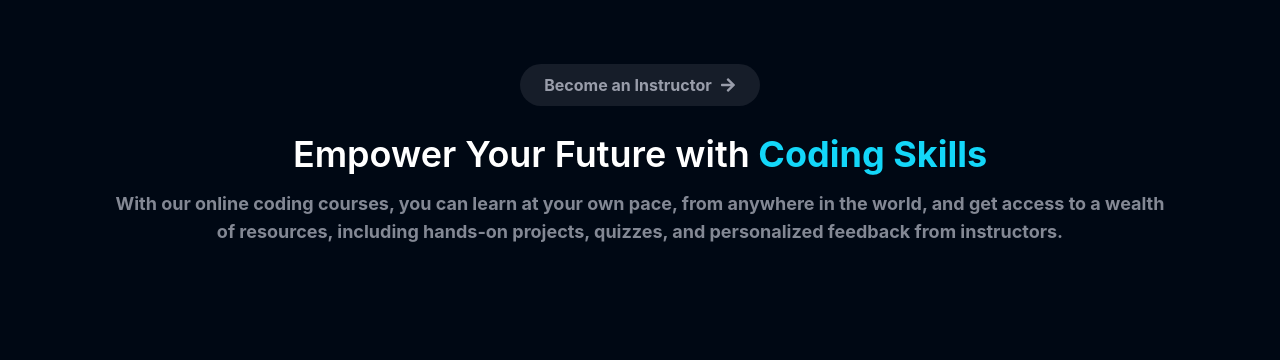
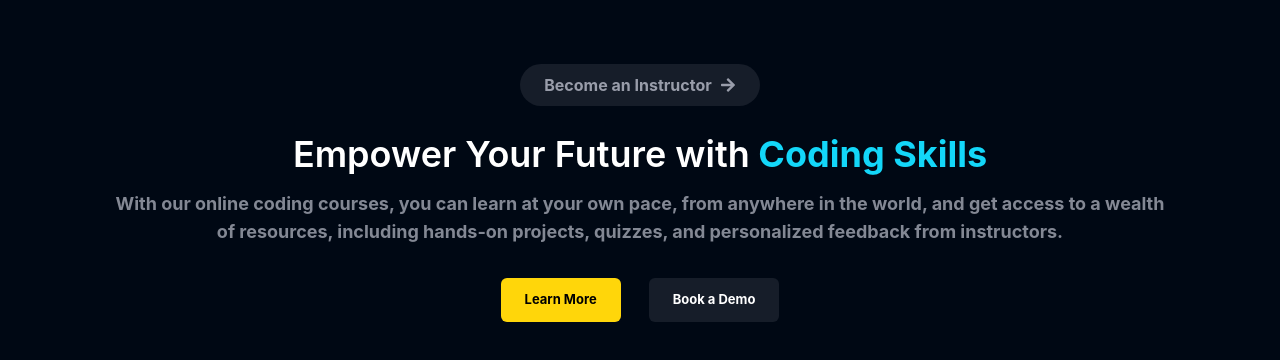
Before and after one commit to safi-sfn/studyNotion, a React (Create React App) app: page / in a window 1280 px wide. Shown: the top 360 px of the page. Built offline with nearby package versions, Linux system fonts and the light colour scheme.

Commit message:
button and video

```diff
--- a/src/pages/Home.jsx
+++ b/src/pages/Home.jsx
@@ -2,6 +2,8 @@ import React from "react";
 import {FaArrowRight} from "react-icons/fa"
 import {Link} from "react-router-dom"
 import HighlightText from "../components/core/HomePage/HighlightText"
+import CTAButton from "../components/core/HomePage/Button"
+import Banner from "../assets/Images/banner.mp4"
 
 const Home = () =>{
     return(
@@ -28,6 +30,25 @@ const Home = () =>{
                 from anywhere in the world, and get access to a wealth of resources,
                 including hands-on projects, quizzes, and personalized feedback from instructors.
                 </div>
+                <div className="flex flex-row gap-7 mt-8">
+                    <CTAButton active={true} linkto={"/signup"}>
+                        Learn More
+                    </CTAButton>
+
+                    <CTAButton active={false} linkto={"/login"}>
+                        Book a Demo
+                    </CTAButton>
+                </div>
+                <div className="shadow-blue-200 my-16">
+                    <video
+                    muted
+                    autoPlay
+                    loop
+                    >
+                        <source src={Banner} type="video/mp4"/>
+                    </video>
+                </div>
+
                 </div>
 
 
```
